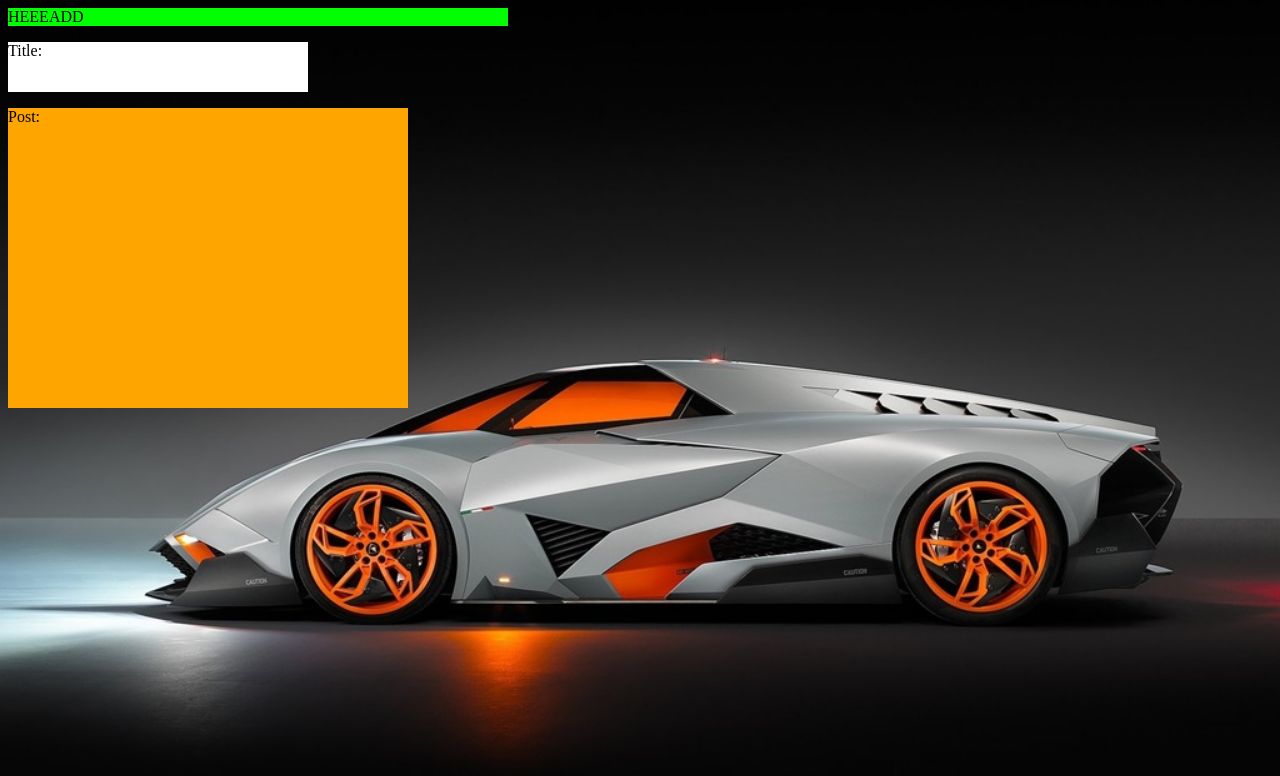
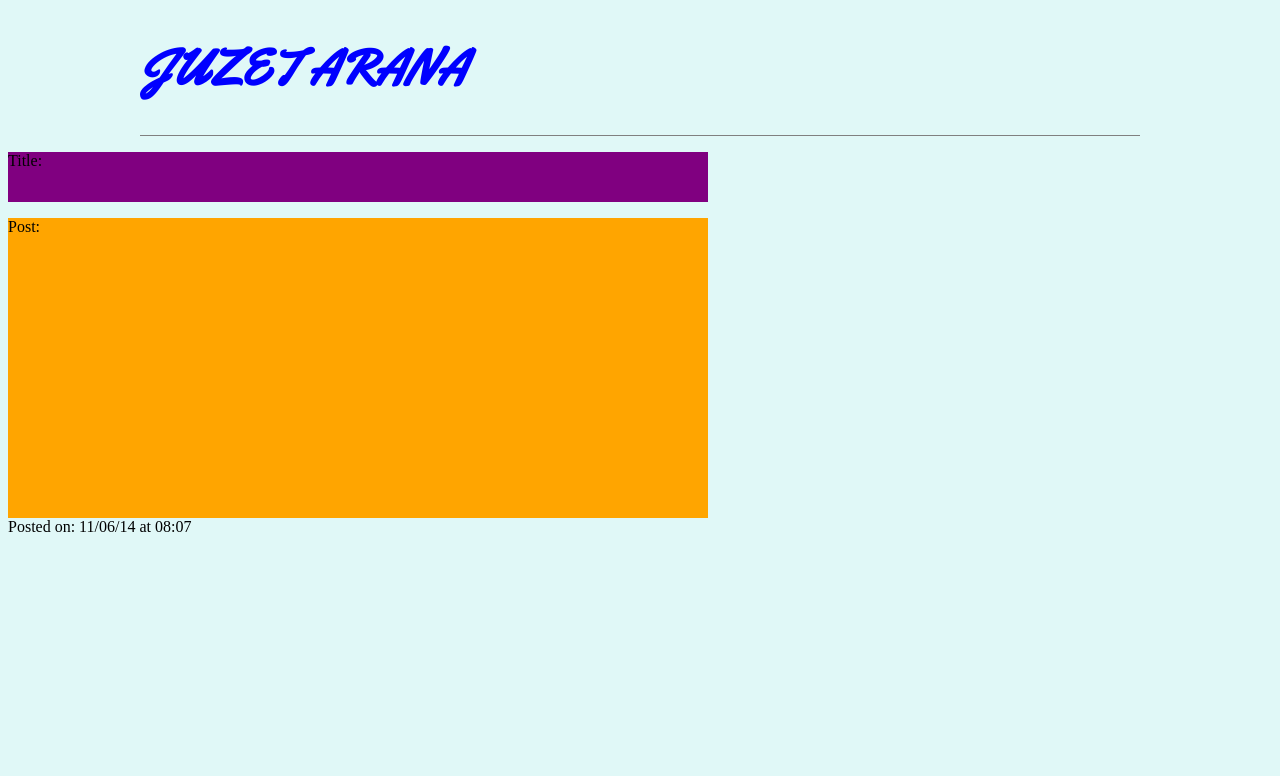
Before and after one commit to Juzet/Blog, a PHP site: page /Blog/controller/create-post.php in a window 1280 px wide. Shown: the top 776 px of the page. Run offline with PHP 8.4, Linux system fonts and the light colour scheme.

Commit message:
added the date and time !!!!

```diff
--- a/controller/create-post.php
+++ b/controller/create-post.php
@@ -2,11 +2,14 @@
 <!DOCTYPE html>
 <html>
 <head>
-		<link rel="stylesheet" type="text/css" href="../main.css">
+		<link rel="stylesheet" type="text/css" href="../post.css">
+		<link href='http://fonts.googleapis.com/css?family=Yellowtail' rel='stylesheet' type='text/css'>
 </head>
 <body id="body1">
-	<div id="snake">
-		HEEEADD
+<header id="data">
+	<h1> JUZET ARANA </h1>
+</header>
+
 	</div>
 <?php
 // requiring the config file
@@ -18,16 +21,17 @@
 // this is inputing the post into the php database and it filters the post as well
 	$title = filter_input(INPUT_POST, "title", FILTER_SANITIZE_STRING);
 	$post = filter_input(INPUT_POST, "post", FILTER_SANITIZE_STRING);
-
+// we are storing the date and the time in a variable
+	$date = new DateTime('today');
+// using the America/Los Angeles time zone so that we can use the time in the state/city we are in
+	$time = new DateTime('America/Los_Angeles');
 // this is inserting a post and asking you to insert the title and the post you want to put
 	$query = $_SESSION["connection"]->query ("INSERT INTO posts SET title = '$title' , post = '$post'");
-// if the query is true it prints sucessfully inserted post
+// if the query is true it prints out the post with the title
 	if($query) {
 		echo"<div id='box'><p>Title: $title</p></div>";
 		echo"<div id='apple'><p>Post: $post</p></div>";
-	}
-	else if ($query){
-		echo "<p>Inserted post: $post</p>";
+		echo"Posted on: " . $date->format ("m/d/y") . " at " . $time->format("h:i");
 	}
 // if the query is false then the connecton error will pop up
 	else {
--- a/main.css
+++ b/main.css
@@ -3,31 +3,6 @@ body {
 	background-color: pink;
 	background-repeat: no-repeat;
 	background-size: cover;
-}
-#body1 {
-	background-color: purple;
-	background-repeat: no-repeat;
-	background-size: cover;
-}
-#box{
-	background-color: white;
-	height: 50px;
-	width: 300px;
-	background-repeat: no-repeat;
-}
-#snake {
-	background-color: lime;
-	width: 500px;
-}
-#head {
-	background-color: pink;
-	width: 500px;
-}
-#apple{
-	background-color: orange;
-	height: 300px;
-	width: 400px;
-	background-repeat: no-repeat;
 }
 #one{
 	color: yellow;
--- /dev/null
+++ b/post.css
@@ -0,0 +1,28 @@
+#body1 {
+	background-color: #E0F8F7;
+}
+#data {
+	text-align: left;
+	color: blue;
+	font-family: 'Yellowtail', cursive;
+	border-bottom: 1px solid gray;
+	font-size: 25px;
+	margin: 0 auto;
+	width: 1000px;
+}
+#box{
+	background-color: purple;
+	height: 50px;
+	width: 700px;
+	background-repeat: no-repeat;
+}
+#head {
+	background-color: pink;
+	width: 500px;
+}
+#apple{
+	background-color: orange;
+	height: 300px;
+	width: 700px;
+	background-repeat: no-repeat;
+}
--- a/view/register-form.php
+++ b/view/register-form.php
@@ -13,12 +13,12 @@ require_once(__DIR__ . "/../model/config.php");
 
 		<div>
 			<label for="username"> Username: </label>
-			<input type"text" name="username"/>
+			<input type="text" name="username"/>
 		</div>
 
 		<div>
 			<label for="password"> Password: </label>
-			<input type"password" name="password"/>
+			<input type="password" name="password"/>
 		</div>
 
 		<div>
```
Also changed, not shown: controller/create-db.php (+7 -1 lines).
